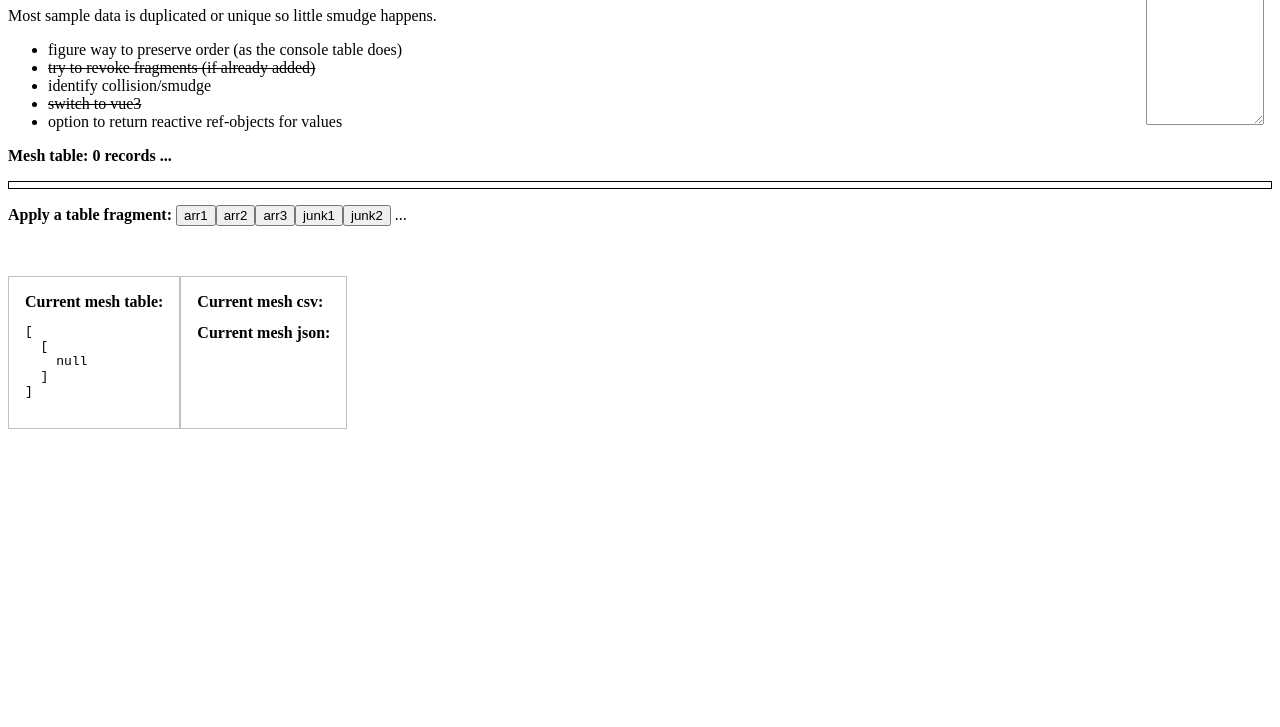
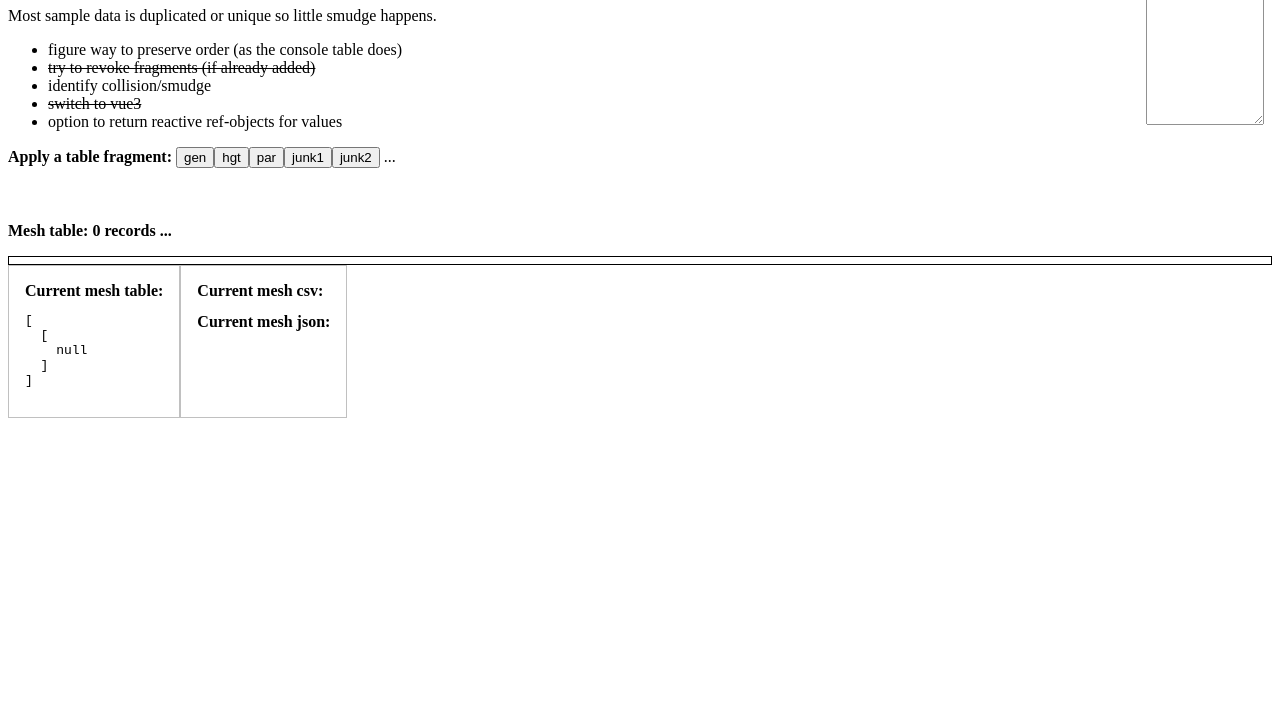
Before and after one commit to dvdrtrgn/tests, a website with bundled scripts: page ArrayFun/index.html in a window 1280 px wide. Shown: the part 73-800 px from the top of the page. Built offline with nearby package versions, Linux system fonts and the light colour scheme.

Commit message:
Add name and hover refinements

```diff
--- a/ArrayFun/App.js
+++ b/ArrayFun/App.js
@@ -70,6 +70,7 @@ export default Vue.createApp({
         },
         mouseover: (evt) => this.previewFrag(evt.target.name),
         mouseleave: (evt) => this.previewFrag(),
+        mousedown: (evt) => this.previewFrag(),
       };
     },
   },
--- a/ArrayFun/index.html
+++ b/ArrayFun/index.html
@@ -22,24 +22,14 @@
       <li>option to return reactive ref-objects for values</li>
     </ul>
 
-    <textarea>Loaded fragment {{ freshFrag }}</textarea>
-
-    <div>
-      <p>
-        <b>Mesh table: {{ recordsTotal }} records ... </b>
-        <button v-if="recordsTotal" class="togbutton">
-          <label>Sort columns <input type="checkbox" v-model="sortCols"></label>
-        </button>
-      </p>
-      <table-array :table="table"></table-array>
-    </div>
+    <textarea>Applied fragment {{ freshFrag }}</textarea>
 
     <div>
       <p>
         <b>Apply a table fragment: </b>
-        <button v-on="fragActions" name="arr1">arr1</button>
-        <button v-on="fragActions" name="arr2">arr2</button>
-        <button v-on="fragActions" name="arr3">arr3</button>
+        <button v-on="fragActions" name="gen">gen</button>
+        <button v-on="fragActions" name="hgt">hgt</button>
+        <button v-on="fragActions" name="par">par</button>
         <button v-on="fragActions" name="junk1">junk1</button>
         <button v-on="fragActions" name="junk2">junk2</button>
         ...
@@ -51,6 +41,16 @@
         <pre>{{ hintFrag }}</pre>
         <table-array :table="preFrag"></table-array>
       </div>
+    </div>
+
+    <div>
+      <p>
+        <b>Mesh table: {{ recordsTotal }} records ... </b>
+        <button v-if="recordsTotal" class="togbutton">
+          <label>Sort columns <input type="checkbox" v-model="sortCols"></label>
+        </button>
+      </p>
+      <table-array :table="table"></table-array>
     </div>
 
     <section class="flex">
--- a/ArrayFun/style.scss
+++ b/ArrayFun/style.scss
@@ -47,10 +47,13 @@ textarea {
 
 .shrink {
   font-family: monospace;
-  height: 3rem;
+  height: 2rem;
   position: relative;
   z-index: 1;
   zoom: 0.7;
+  table {
+    opacity: 0.9;
+  }
   td {
     background-color: wheat;
     border-style: dashed;
--- a/ArrayFun/tablefrags.js
+++ b/ArrayFun/tablefrags.js
@@ -1,20 +1,20 @@
 const clone = (obj) => JSON.parse(JSON.stringify(obj));
 
-export const arr1 = [
+export const gen = [
   ['name', 'id', 'age', 'weight', 'Cool'],
   ['Susan', '3', '20', '120', true],
   ['John', '1', '21', '150', true],
   ['Bob', '2', '23', '90', false],
   ['Ben', '4', '20', '100', true],
 ];
-export const arr2 = [
+export const hgt = [
   ['name', 'id', 'height'],
   ['Bob', '2', '50'],
   ['John', '1', '45'],
   ['Ben', '4', '43'],
   ['Susan', '3', '48'],
 ];
-export const arr3 = [
+export const par = [
   ['name', 'id', 'parent'],
   ['Bob', '2', 'yes'],
   ['John', '1', 'yes'],
@@ -33,9 +33,9 @@ export const junk2 = [
 ];
 
 const API = {
-  arr1,
-  arr2,
-  arr3,
+  gen,
+  hgt,
+  par,
   junk1,
   junk2,
   copy: (nom) => {
```
Also changed, not shown: ArrayFun/style.css.
